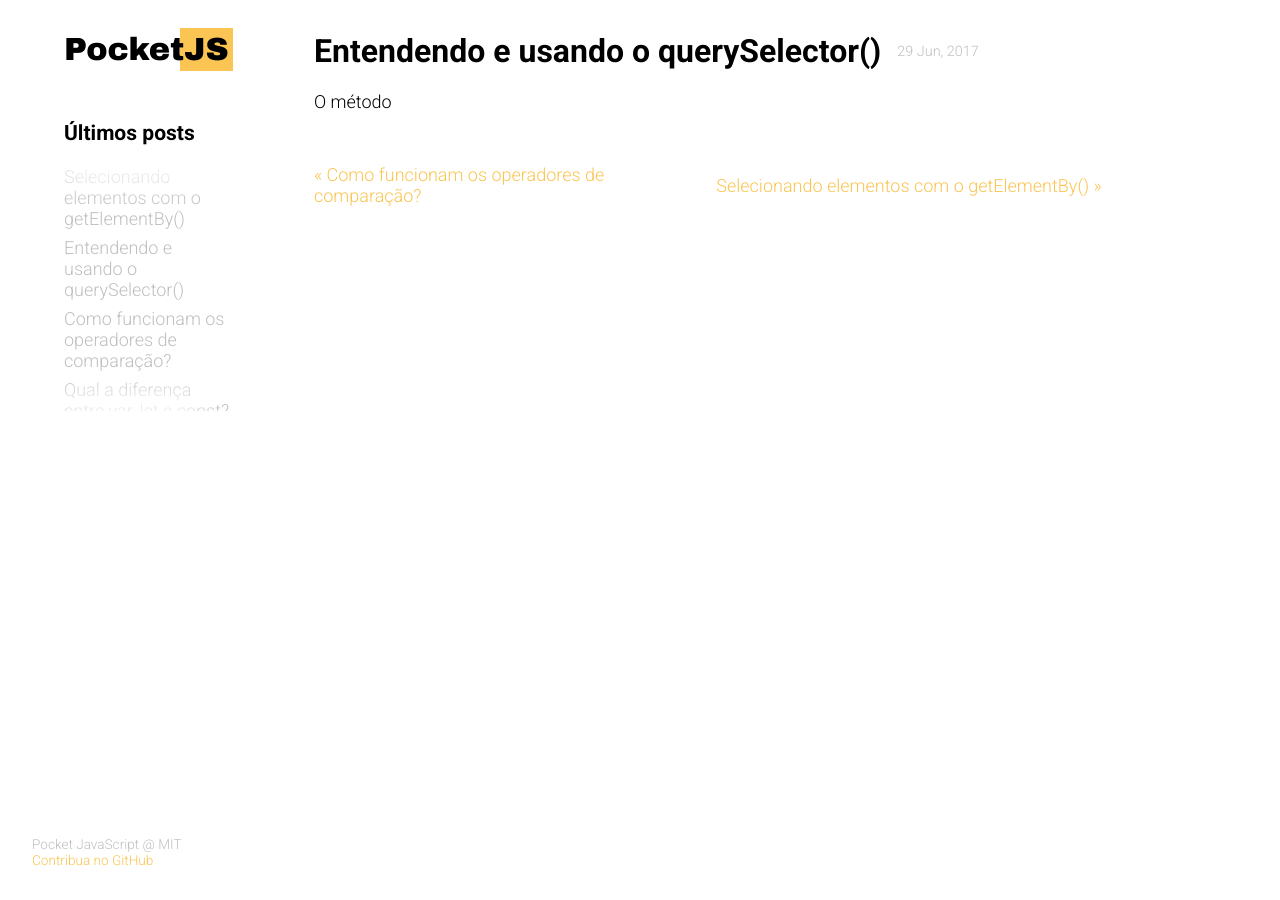
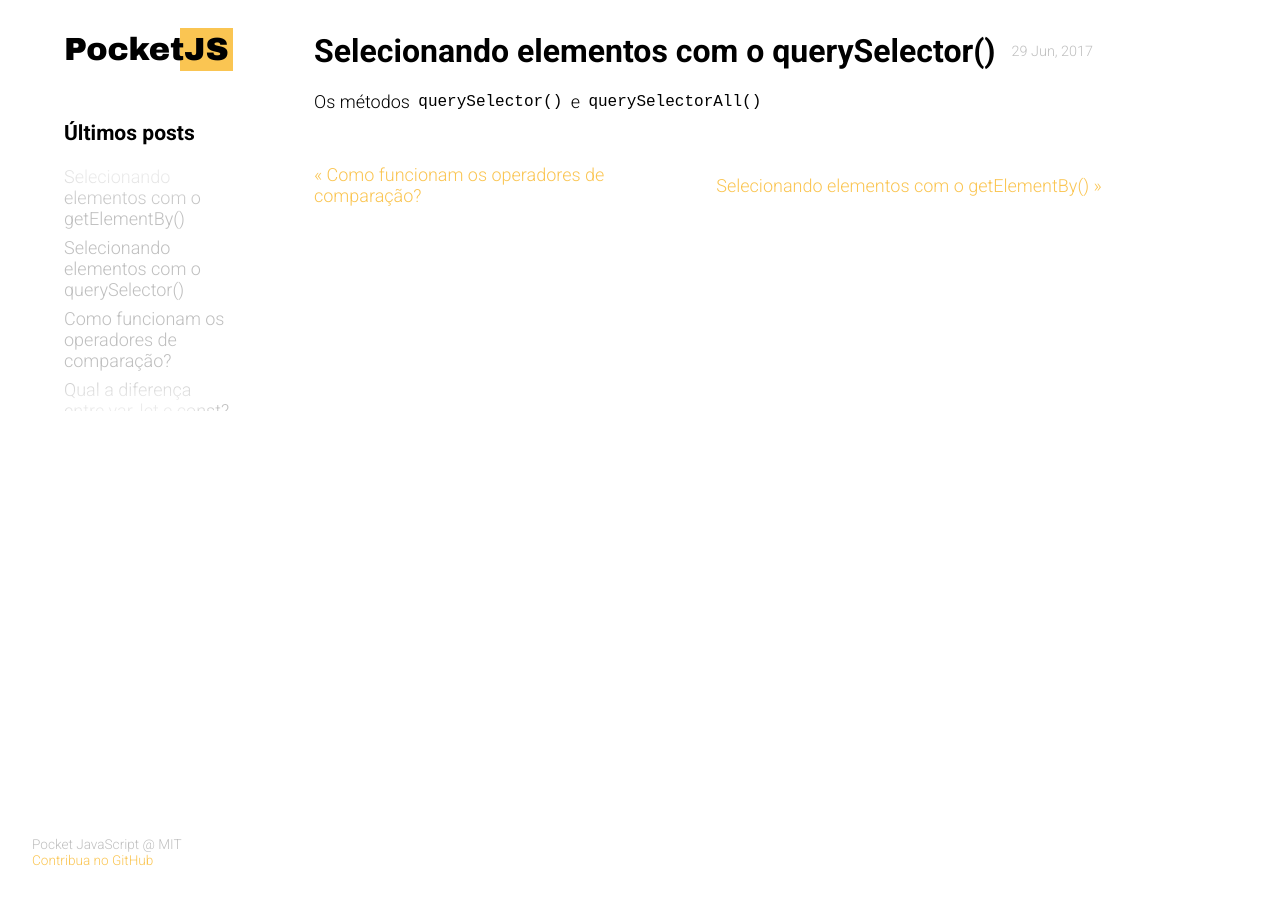
Before and after one commit to kvnol/pocketjs.github.io, a Jekyll site: the page built from _posts/2017-06-29-querySelector.md, in a window 1280 px wide. Built offline with Jekyll 4.4.1, drawn with Linux system fonts in a browser that asks for light colours; comment, search, counter and statistics services are not loaded.

Commit message:
Introdução do querySelector criada

```diff
--- a/_posts/2017-06-29-usando-o-queryselector.md
+++ b/_posts/2017-06-29-querySelector.md
@@ -1,6 +1,6 @@
 ---
 layout: post
-title: "Entendendo e usando o querySelector()"
+title: "Selecionando elementos com o querySelector()"
 description: "Você sabe o que são e como funcionam os operadores de comparação no JavaScript?"
 date: 2017-06-29 11:14:55 -0300
 comments: true
@@ -8,4 +8,4 @@ visible: true
 image: /assets/img/posts/queryselector.png
 ---
 
-O método
+Os métodos `querySelector()` e `querySelectorAll()`
```
